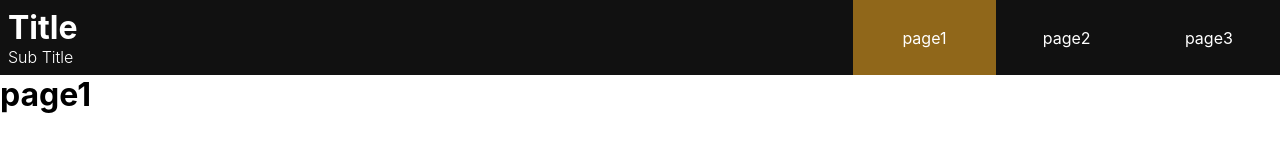
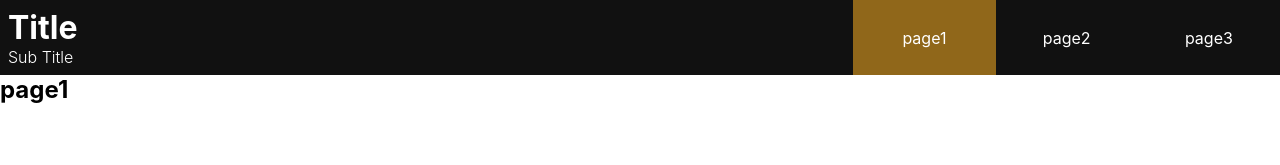
Before and after one commit to shawnkelleydev/whitney-next, a Next.js app: page /page1 in a window 1280 px wide. Shown: the top 165 px of the page. Built offline with nearby package versions, Linux system fonts and the light colour scheme.

Commit message:
Switch h1 to h2

```diff
--- a/pages/index.js
+++ b/pages/index.js
@@ -7,7 +7,7 @@ export default function Home() {
 
   return (
     <PageWrapper>
-      <h1>home</h1>
+      <h2>home</h2>
     </PageWrapper>
   )
 }
--- a/pages/page1/index.js
+++ b/pages/page1/index.js
@@ -10,7 +10,7 @@ export default function Page1() {
 
   return (
     <PageWrapper>
-      <h1>{route}</h1>
+      <h2>{route}</h2>
     </PageWrapper>
   )
 }
--- a/pages/page2/index.js
+++ b/pages/page2/index.js
@@ -10,7 +10,7 @@ export default function Page2() {
 
   return (
     <PageWrapper>
-      <h1>{route}</h1>
+      <h2>{route}</h2>
     </PageWrapper>
   )
 }
--- a/pages/page3/index.js
+++ b/pages/page3/index.js
@@ -10,7 +10,7 @@ export default function Page3() {
 
   return (
     <PageWrapper>
-      <h1>{route}</h1>
+      <h2>{route}</h2>
     </PageWrapper>
   )
 }
```
